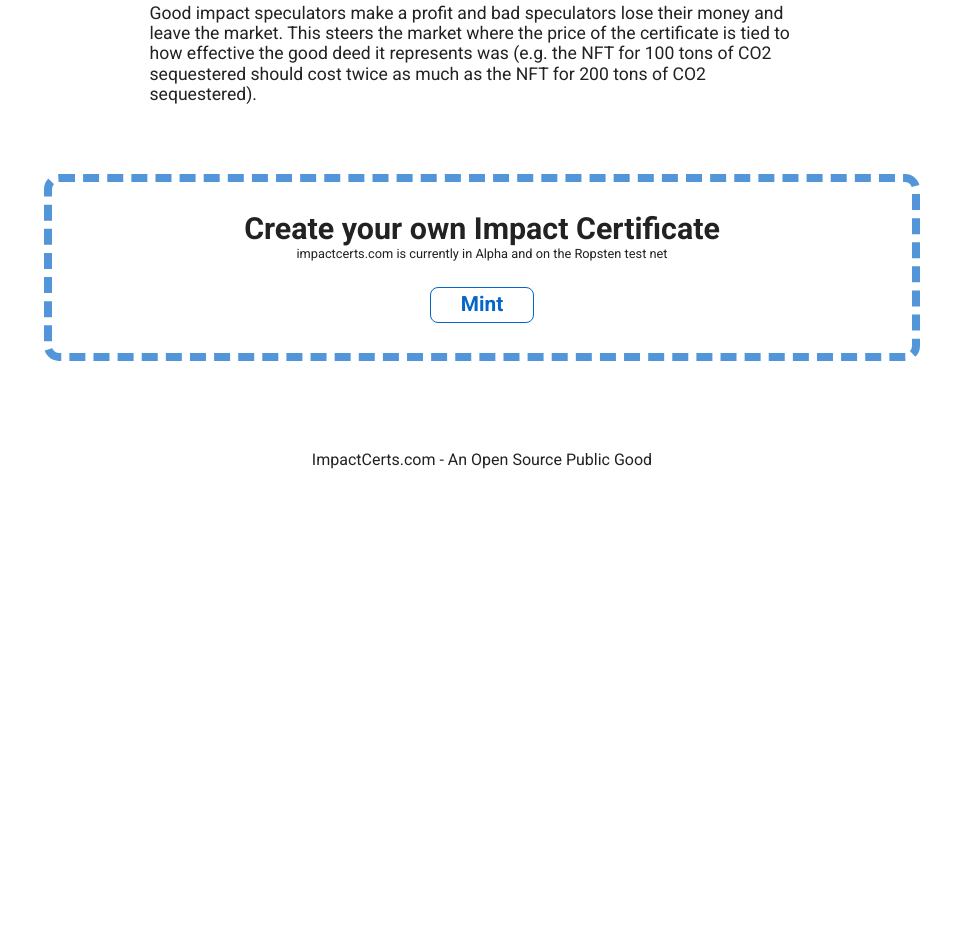
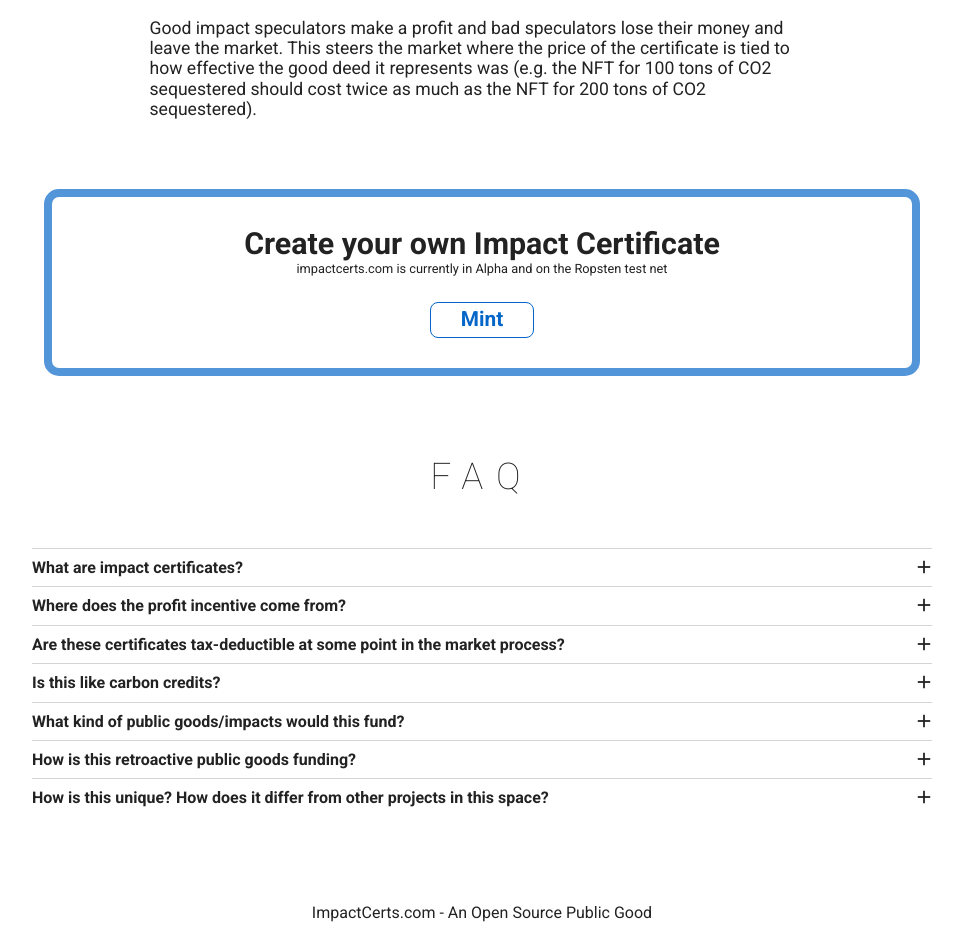
Before and after one commit to MattB543/impact-certs-website, a website built with Parcel: page index.html in a window 1280 px wide. Shown: the part 1465-2397 px from the top of the page, without its empty margins (158-1121 px from the left). Before the commit the page ends 1944 px from the top, so only its background shows below. Built offline with nearby package versions, Linux system fonts and the light colour scheme.

Commit message:
adding faq

```diff
--- /dev/null
+++ b/css/faq.css
@@ -0,0 +1,61 @@
+.faq {
+    max-width: 650px;
+    width: 100%;
+  }
+
+  .question {
+    border-top: 1px solid #d3d4d5;
+    padding: 5px 0 2px 0;
+    margin: 5px 0 2px 0;
+    width: 100%;
+    font-weight: bold;
+  }
+
+  .question_text {
+    margin-left: 20px;
+    margin-bottom: 15px;
+    word-break: break-word;
+  }
+
+  button:hover {
+    cursor: pointer;
+  }
+
+  h2 {
+    font-weight: normal;
+  }
+
+  h3 {
+    font-weight: normal;
+  }
+
+  h3 button {
+    all: inherit;
+    border: 0;
+    display: flex;
+    justify-content: space-between;
+    width: 100%;
+    font-size: 1rem;
+    padding: 0 0;
+  }
+
+  h3 button:focus svg {
+    outline: 2px solid;
+  }
+
+  p > a {
+    text-decoration: underline;
+  }
+
+  button svg {
+    height: 1em;
+    margin-left: 0.5em;
+  }
+
+  [aria-expanded="true"] .vert {
+    display: none;
+  }
+
+  [aria-expanded] rect {
+    fill: currentColor;
+  }
--- a/css/main.css
+++ b/css/main.css
@@ -298,7 +298,7 @@
   padding: 0 0 10px 0;
   font-size: 1.1rem;
   color: #001233;
-  border-bottom: 2px dashed #0466c8;
+  border-bottom: 2px solid #0466c8;
   align-items: center;
 }
 
@@ -330,7 +330,7 @@
 
 .cta_discord {
   color: #0466c8;
-  margin-bottom: 50px;
+  margin: 15px 0 50px 0;
 }
 
 .explainer {
@@ -376,6 +376,7 @@
   font-size: 2.3rem;
   margin: 0 0 50px 0;
   letter-spacing: 13px;
+  text-align: center;
 }
 
 .discord_button {
@@ -407,6 +408,7 @@
   display: flex;
   align-items: center;
   flex-direction: column;
+  max-width: 95;
 }
 
 .step_back_details{
@@ -427,7 +429,7 @@
   font-weight: bold;
   width: 800px;
   max-width: 95%;
-  border: 8px dashed #0466c8af;
+  border: 8px solid #0466c8af;
   padding: 30px;
   border-radius: 15px;
   margin: 30px 0 80px 0;
@@ -456,6 +458,11 @@
   margin: 25px 0 0 0;
 }
 
+.faq{
+  width: 900px;
+  max-width: 95%;
+  margin: 0 0 80px 0;
+}
 
 @media only screen and (max-width: 800px) {
   .explainer_flex{
--- a/index.html
+++ b/index.html
@@ -19,6 +19,7 @@
 
   <link rel="stylesheet" href="css/normalize.css">
   <link rel="stylesheet" href="css/main.css">
+  <link rel="stylesheet" href="css/faq.css">
 
   <meta name="theme-color" content="#fafafa">
   <link rel="preconnect" href="https://fonts.googleapis.com">
@@ -68,8 +69,9 @@
         <p>But it's currently hard to make money funding or working on these problems. The solutions would be public
           goods limiting the ability to extract profit so they are reliant on governments or
           philanthropy.</p>
-        <p><span class="blue">Enter impact certificates: a way to maximize good while maximizing profit.</span></p>
-        <p>Impact certificates are NFTs issued to people who have done something good, e.g. publishing a seminal research
+        <p><b>Enter impact certificates: a way to maximize good while maximizing profit.</b></p>
+        <p>Impact certificates are NFTs issued to people who have done something good, e.g. publishing a seminal
+          research
           paper on carbon capture.</p>
         <p>The owner of the impact certificate can sell it to someone else giving the new owner 'attributed
           impact' for the good action. This creates a marketplace where profit-maximizing actors are
@@ -86,8 +88,107 @@
       <div class="mint_cta_details">
         impactcerts.com is currently in Alpha and on the Ropsten test net
       </div>
-      <a href="/minter"><div class="mint_button">Mint</div></a>
+      <a href="/minter">
+        <div class="mint_button">Mint</div>
+      </a>
     </div>
+
+    <div class="faq">
+        <div class="header">FAQ</div>
+        <h3 class="question">
+          <button aria-expanded="false">
+            What are impact certificates?
+            <svg aria-hidden="true" focusable="false" viewBox="0 0 9 9">
+              <rect class="vert" height="7" width="1" y="1" x="4" />
+              <rect height="1" width="7" y="4" x="1" />
+            </svg>
+          </button>
+        </h3>
+        <div hidden class="question_text">
+          <p>answer</p>
+        </div>
+
+        <h3 class="question">
+          <button aria-expanded="false">
+            Where does the profit incentive come from?
+            <svg aria-hidden="true" focusable="false" viewBox="0 0 9 9">
+              <rect class="vert" height="7" width="1" y="1" x="4" />
+              <rect height="1" width="7" y="4" x="1" />
+            </svg>
+          </button>
+        </h3>
+        <div hidden class="question_text">
+          <p>answer</p>
+        </div>
+
+
+        <h3 class="question">
+          <button aria-expanded="false">
+            Are these certificates tax-deductible at some point in the market process?
+            <svg aria-hidden="true" focusable="false" viewBox="0 0 9 9">
+              <rect class="vert" height="7" width="1" y="1" x="4" />
+              <rect height="1" width="7" y="4" x="1" />
+            </svg>
+          </button>
+        </h3>
+        <div hidden class="question_text">
+          <p>answer</p>
+        </div>
+
+        <h3 class="question">
+          <button aria-expanded="false">
+            Is this like carbon credits?
+            <svg aria-hidden="true" focusable="false" viewBox="0 0 9 9">
+              <rect class="vert" height="7" width="1" y="1" x="4" />
+              <rect height="1" width="7" y="4" x="1" />
+            </svg>
+          </button>
+        </h3>
+        <div hidden class="question_text">
+          <p>Answer</p>
+        </div>
+
+        <h3 class="question">
+          <button aria-expanded="false">
+            What kind of public goods/impacts would this fund?
+            <svg aria-hidden="true" focusable="false" viewBox="0 0 9 9">
+              <rect class="vert" height="7" width="1" y="1" x="4" />
+              <rect height="1" width="7" y="4" x="1" />
+            </svg>
+          </button>
+        </h3>
+        <div hidden class="question_text">
+          <p>Answer</p>
+        </div>
+
+        <h3 class="question">
+          <button aria-expanded="false">
+            How is this retroactive public goods funding?
+            <svg aria-hidden="true" focusable="false" viewBox="0 0 9 9">
+              <rect class="vert" height="7" width="1" y="1" x="4" />
+              <rect height="1" width="7" y="4" x="1" />
+            </svg>
+          </button>
+        </h3>
+        <div hidden class="question_text">
+          <p>Answer</p>
+        </div>
+
+        <h3 class="question">
+          <button aria-expanded="false">
+            How is this unique? How does it differ from other projects in this space?
+            <svg aria-hidden="true" focusable="false" viewBox="0 0 9 9">
+              <rect class="vert" height="7" width="1" y="1" x="4" />
+              <rect height="1" width="7" y="4" x="1" />
+            </svg>
+          </button>
+        </h3>
+        <div hidden class="question_text">
+          <p>answer</p>
+        </div>
+      </div>
+  </div>
+
   </div>
   <footer class="footer">ImpactCerts.com - An Open Source Public Good</footer>
 
@@ -96,6 +197,23 @@
   <script src="js/main.js"></script>
 
   </div>
+  <script>
+    (function () {
+      const headings = document.querySelectorAll('h3');
+
+      Array.prototype.forEach.call(headings, h => {
+        let btn = h.querySelector('button');
+        let target = h.nextElementSibling;
+
+        btn.onclick = () => {
+          let expanded = btn.getAttribute('aria-expanded') === 'true';
+
+          btn.setAttribute('aria-expanded', !expanded);
+          target.hidden = expanded;
+        }
+      });
+    })();
+  </script>
 </body>
 
 </html>
```
